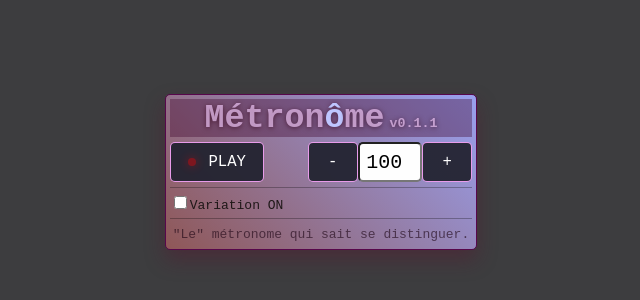
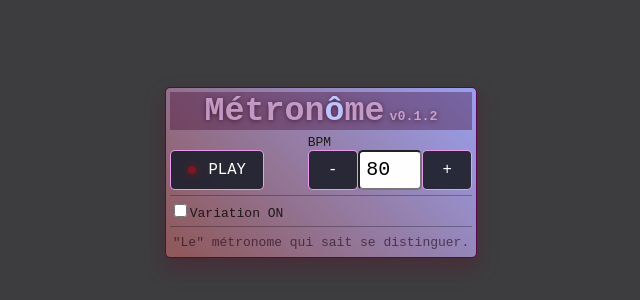
Before and after one commit to berdal84/metrobeat, a React (Vite) app: page / in a window 1280 px wide. Shown: the part 228-528 px from the top of the page, without its empty margins (319-959 px from the left). Built offline with nearby package versions, Linux system fonts and the light colour scheme; no server answers.

Commit message:
refactor to simply code

```diff
--- a/package.json
+++ b/package.json
@@ -1,7 +1,7 @@
 {
   "name": "metrobeat",
   "private": true,
-  "version": "0.1.1",
+  "version": "0.1.2",
   "type": "module",
   "scripts": {
     "dev": "vite",
--- a/src/App.tsx
+++ b/src/App.tsx
@@ -1,53 +1,32 @@
 import { useMetronome } from "./Metronome/useMetronome"
 import { MetronomeView } from "./Metronome/MetronomeView"
 import packageJson from "../package.json"
-import { useCallback, useState } from "react"
+import { useCallback, useEffect } from "react"
 import { Tempo } from "./Metronome/Tempo"
 
 const news = `
     Quoi de neuf?
-    - bug connu: il faut cliquer deux fois sur play en mode variation.
+    - correction de bugs mode variation: play échoue 1ere fois, perte de valeur de tempo.
     - debut de la fonctionnalite de variation (sur une minute pour l'instant)
     - correction de pb de son lors de perte de la recuperation du focus de la fenetre.
   `
 
 function App() {
 
-  const { stop, play, tempo, setTempo, diodeOn, isPlaying, metronome } = useMetronome()
+  const {
+    viewState,
+    stop, play,
+    setTempo, setTempoBegin, setTempoEnd,
+    toggleVariation
+  } = useMetronome({ tempo: 80, tempoBegin: 80, tempoEnd: 120});
+
   const handleVersionClick = useCallback(() => {
     alert(news)
   }, [])
 
-  const [variationOn, setVariation] = useState(false);
-  const [tempoBegin, setTempoBegin] = useState(60)
-  const [tempoEnd, setTempoEnd] = useState(120)
-
-  const handlePlay = useCallback( () => {
-
-    if (!variationOn)
-      return play()
-
-    const variationLoop = (amount: number, speed: number) => {
-
-      if (!metronome.isPlaying)
-        return
-
-      if ( metronome._tempo >= tempoEnd )
-      {
-          stop()
-          return;
-      }
-
-      setTempo( metronome._tempo + amount)
-
-      setTimeout( () => variationLoop(amount, speed), speed)
-    }
-
-    setTempo(tempoBegin)
-    play()
-    variationLoop( (tempoEnd-tempoBegin) / 60, 1000 )
-
-  }, [metronome, variationOn, tempoBegin, tempoEnd])
+  useEffect( () => {
+    console.log("useEffect's viewState:", viewState);
+  }, [viewState.isPlaying])
 
   return (
     <div className="App">
@@ -55,11 +34,11 @@ function App() {
         Métron<span style={{ color: "#bec6ffff" }}>ô</span>me
         <span onClick={handleVersionClick} className="version">v{packageJson.version}</span></h1>
       <MetronomeView
-        diodeOn={diodeOn}
-        tempo={tempo}
-        isPlaying={isPlaying}
+        diodeOn={viewState.diodeOn}
+        tempo={viewState.tempo}
+        isPlaying={viewState.isPlaying}
         onTempoChange={setTempo}
-        onPlayPressed={handlePlay}
+        onPlayPressed={play}
         onStopPressed={stop}
       />
 
@@ -69,15 +48,15 @@ function App() {
         <label>
         <input
           type="checkbox"
-          checked={variationOn}
-          onChange={(event) => { setVariation(event.currentTarget.checked)}}
+          checked={viewState.variationOn}
+          onChange={toggleVariation}
         />
           Variation ON
         </label>
-        { variationOn && <div className="tempos">
+        { viewState.variationOn && <div className="tempos">
           <p>(Sur une duree d'1 min pour le moment...)</p>
-          <label>Tempo (begin)</label><Tempo tempo={tempoBegin} onTempoChange={setTempoBegin}/>
-          <label>Tempo (end)</label><Tempo  tempo={tempoEnd} onTempoChange={setTempoEnd}/>
+          <label>BPM (départ)</label><Tempo tempo={viewState.tempoBegin} onTempoChange={setTempoBegin}/>
+          <label>BPM (arrivée)</label><Tempo  tempo={viewState.tempoEnd} onTempoChange={setTempoEnd}/>
         </div>}
       </div>
       <div className="divider"/>
--- a/src/Metronome/Metronome.ts
+++ b/src/Metronome/Metronome.ts
@@ -2,20 +2,27 @@ import { Howl } from 'howler'
 
 export type MetroState = {
     isPlaying: boolean;
-    onChange: (state: MetroState) => void;
+    onChange: (change: Partial<MetroEventChange>) => void;
     onTick: () => void;
-    _tempo: number;
-    _sound: Howl;
-    _last_frame_time: DOMHighResTimeStamp;
-    _next_tick_delay: DOMHighResTimeStamp;
-    _shouldStop: boolean;
-    _requestId: number;
-    _period: number;
+    tempo: number;
+    tempoBegin: number;
+    tempoEnd: number;
+    sound: Howl;
+    last_frame_time: DOMHighResTimeStamp;
+    next_tick_delay: DOMHighResTimeStamp;
+    requestAnimationFrameId: number;
+    period: number;
+    variationOn: boolean;
+    diodeOn: boolean;
 }
+
+export type MetroEventChange = Partial<Pick<MetroState, 'isPlaying' | 'tempo' |  'tempoBegin' | 'tempoEnd' | 'variationOn' |'diodeOn'>>
 
 export type MetroInitialState = {
     tempo: number;
     isPlaying: boolean;
+    tempoBegin: number;
+    tempoEnd: number;
 }
 
 export function metro_create( initialState: Partial<MetroInitialState> = {} ): MetroState
@@ -27,17 +34,21 @@ export function metro_create( initialState: Partial<MetroInitialState> = {} ): M
     })
 
     const state: MetroState = {
-        _tempo: initialState?.tempo ?? 100,
+        tempo: initialState?.tempo ?? 80,
+        tempoBegin: initialState?.tempoBegin ?? 80,
+        tempoEnd: initialState?.tempoEnd ?? 120,
+        variationOn: false,
         isPlaying: initialState?.isPlaying ?? false,
-        _sound: sound,
-        _next_tick_delay: 0,
-        _last_frame_time: 0,
-        _requestId: 0,
-        _shouldStop: false,
-        onChange: (_: MetroState) => {},
+        sound: sound,
+        next_tick_delay: 0,
+        last_frame_time: 0,
+        requestAnimationFrameId: 0,
+        onChange: (_: Partial<MetroEventChange>) => {},
         onTick: () => {},
-        _period: 0,
+        period: 0,
+        diodeOn: false
     }
+
 
     metro_update_period(state);
 
@@ -46,63 +57,119 @@ export function metro_create( initialState: Partial<MetroInitialState> = {} ): M
 
 export function metro_play(state: MetroState)
 {
+    if (state.isPlaying)
+        return
+
     state.isPlaying        = true;
-    state._last_frame_time = performance.now();
+    state.last_frame_time = performance.now();
+
+    if (state.variationOn)
+        metro_set_tempo(state, state.tempoBegin);
+
     metro_loop(state);
-    state.onChange(state);
+    metro_emit_change(state, { isPlaying: state.isPlaying});
+}
+
+export function metro_emit_change(state: MetroState, changes: MetroEventChange)
+{
+    state.onChange(changes);
 }
 
 export function metro_stop(state: MetroState)
 {
     state.isPlaying  = false;
 
-    if (state._requestId) {
-        window.cancelAnimationFrame(state._requestId)
-        state._requestId = 0
+    if (state.requestAnimationFrameId) {
+        cancelAnimationFrame(state.requestAnimationFrameId)
+        state.requestAnimationFrameId = 0
     }
 
-    state.onChange(state);
+    metro_emit_change(state, { isPlaying: state.isPlaying });
 }
 
 function metro_update_period(state: MetroState)
 {
-    state._period = 60 / state._tempo * 1000; // frequency in bpm to period in ms
+    state.period = 60 / state.tempo * 1000; // frequency in bpm to period in ms
 }
 
-export function metro_set_tempo(state: MetroState, new_tempo: number)
+export function metro_set_tempo(state: MetroState, new_tempo: number, slot: 'tempo' | 'tempoBegin' | 'tempoEnd' = 'tempo')
 {
-    state._tempo  = new_tempo;
+    if (state[slot] == new_tempo )
+        return;
+
+    const diffAsIntegers = Math.round(state[slot]) - Math.round(new_tempo)
+
+    state[slot] = new_tempo
     metro_update_period(state);
-    state.onChange(state)
+
+    if ( Math.abs(diffAsIntegers) > 0 ) state.onChange({ [slot]: Math.round(new_tempo) })
 }
 
 export function metro_update(state: MetroState, dt: number)
 {
     // skip any update that took too much time
-    if ( dt > state._period)
+    if ( dt > state.period)
         return;
 
-    if ( state._next_tick_delay > dt)
+    if (!state.isPlaying)
+        return;
+
+    if ( state.variationOn )
     {
-        state._next_tick_delay -= dt;
+        if ( state.tempo >= state.tempoEnd )
+        {
+            metro_stop(state)
+            return;
+        }
+
+        // TODO: precompute once?
+        const bpmRange = state.tempoEnd-state.tempoBegin
+        const bpmToAddPerMs = bpmRange / 60_000;
+
+        metro_set_tempo(state, state.tempo + bpmToAddPerMs * dt )
+    }
+
+    if ( state.next_tick_delay > dt)
+    {
+        state.next_tick_delay -= dt;
         return;
     }
 
-    state._next_tick_delay =  state._next_tick_delay - dt + state._period;
+    metro_flash_diode(state)
+    state.next_tick_delay =  state.next_tick_delay - dt + state.period;
+    state.sound.play()
+}
 
-    state._sound.play()
-    state.onTick();
+export function metro_set_diode(state: MetroState, diodeOn: boolean)
+{
+    if (state.diodeOn == diodeOn)
+        return
+
+    state.diodeOn = diodeOn
+    metro_emit_change(state, { diodeOn: diodeOn })
+}
+
+function metro_flash_diode(state: MetroState, duration: number = 100)
+{
+    metro_set_diode(state, true)
+    setTimeout(() => metro_set_diode(state, false), duration)
 }
 
 export function metro_loop(state: MetroState)
 {
-    state._requestId = requestAnimationFrame((_: number) => {
+    state.requestAnimationFrameId = requestAnimationFrame((_: number) => {
 
         const now = performance.now();
-        const dt  = now - state._last_frame_time;
-        state._last_frame_time = now;
+        const dt  = now - state.last_frame_time;
+        state.last_frame_time = now;
 
         metro_update(state, dt);
         metro_loop(state);
     });
 }
+
+export function metro_toggle_variation(state: MetroState)
+{
+    state.variationOn = ! state.variationOn
+    metro_emit_change(state, { variationOn: state.variationOn })
+}
--- a/src/Metronome/MetronomeView.tsx
+++ b/src/Metronome/MetronomeView.tsx
@@ -30,11 +30,14 @@ export function MetronomeView({
 
   return (
     <div className="buttons">
-        <button className='playButton' onClick={handlePlayButtonClick}>
+        <button className='playButton' style={{ marginTop: 'auto'}} onClick={handlePlayButtonClick}>
           {isPlaying ? 'STOP' : 'PLAY'}
           <div style={{ opacity: diodeOn ? 1 : 0.4 }} className='diode'/>
         </button>
-        <Tempo tempo={tempo} onTempoChange={onTempoChange} />
+        <div style={{ display: 'flex', flexDirection: 'column', alignItems: 'start'}}>
+          <label>BPM</label>
+          <Tempo tempo={tempo} onTempoChange={onTempoChange} />
+        </div>
     </div>
   )
 }
--- a/src/Metronome/Tempo.tsx
+++ b/src/Metronome/Tempo.tsx
@@ -29,7 +29,7 @@ export function Tempo({
   return (
     <div className="tempo">
         <button onClick={handleDecreaseTempo}>-</button>
-        <input onChange={handleTempoInputChange} type="number" step={1} min={60} max={300} value={tempo}/>
+        <input onChange={handleTempoInputChange} type="number" step={1} min={60} max={300} value={Math.round(tempo)}/>
         <button onClick={handleIncreaseTempo}>+</button>
     </div>
   )
--- a/src/Metronome/useMetronome.tsx
+++ b/src/Metronome/useMetronome.tsx
@@ -1,37 +1,63 @@
-import { useState, useEffect, useCallback } from "react";
-import { metro_create, metro_play, metro_stop, metro_set_tempo } from "./Metronome";
+import { useEffect, useCallback, useState, useMemo } from "react";
+import { metro_create, metro_play, metro_stop, metro_set_tempo, type MetroState, type MetroEventChange, metro_toggle_variation, type MetroInitialState } from "./Metronome";
+
+// State with the field we might want to display
+type MetroViewState = Pick<
+  MetroState,
+  'diodeOn' |
+  'isPlaying' |
+  'tempo' |
+  'variationOn' |
+  'tempoBegin' |
+  'tempoEnd'
+>
+
+const DEFAULT_VIEW_STATE: MetroViewState = {
+    isPlaying: false,
+    tempo: -1,
+    tempoBegin: -1, tempoEnd: -1,
+    variationOn: false,
+    diodeOn: false
+}
 
 // Headless metronome
-export function useMetronome()
+export function useMetronome( initialState: Partial<MetroInitialState> = {})
 {
-  const [metronome] = useState(metro_create({ tempo: 100}));
+  const metronome = useMemo(() => metro_create(initialState), [])
+  const [viewState, setViewState] = useState<MetroViewState>(DEFAULT_VIEW_STATE)
 
-  const [tempo, _setTempo] = useState(metronome._tempo)
-  const [isPlaying, _setIsPlaying] = useState(metronome.isPlaying)
-  const [diodeOn, setDiodeOn] = useState(false)
+  const toggleVariation = useCallback( () => metro_toggle_variation(metronome), [] )
+  const setTempoBegin   = useCallback( (value: number) => metro_set_tempo(metronome, value, 'tempoBegin'), [] )
+  const setTempoEnd     = useCallback( (value: number) => metro_set_tempo(metronome, value, 'tempoEnd'), [] )
+  const setTempo = useCallback( (value: number) => metro_set_tempo(metronome, value), [] )
+  const play     = useCallback( () => metro_play(metronome), [] )
+  const stop     = useCallback( () => metro_stop(metronome), [] )
 
   useEffect(() => {
-    metronome.onChange = (_metronome) => {
-      _setTempo(metronome._tempo)
-      _setIsPlaying(metronome.isPlaying)
+
+    // TODO: this could be an event emitted by the metronome, like onInit()
+    const { isPlaying, tempo, tempoBegin, tempoEnd, variationOn, diodeOn } = metronome;
+    const initialViewState = { isPlaying, tempo, tempoBegin, tempoEnd, variationOn, diodeOn }
+    setViewState(initialViewState)
+
+    metronome.onChange = (changes: MetroEventChange) => {
+      console.log('State changes:', changes)
+      setViewState( viewState => ({...viewState, ...changes}))
     }
-    metronome.onTick = () => {
-      setDiodeOn(true)
-      setTimeout(() => setDiodeOn(false), 100 )
+    return () => {
+      // We could use a subscription, but only one is listening so..
+      metronome.onChange = (_:any) => {};
     }
-  }, [])
-
-  const play = useCallback(() => {
-    metro_play(metronome)
   }, [metronome])
 
-  const stop = useCallback(() => {
-    metro_stop(metronome)
-  }, [metronome])
-
-  const setTempo = useCallback((tempo: number) => {
-    metro_set_tempo(metronome, tempo)
-  }, [metronome])
-
-  return { tempo, setTempo, isPlaying, play, stop, diodeOn, metronome }
+  return {
+    metronome: metronome,
+    viewState,
+    toggleVariation,
+    setTempo,
+    setTempoBegin,
+    setTempoEnd,
+    play,
+    stop
+  }
 }
```
